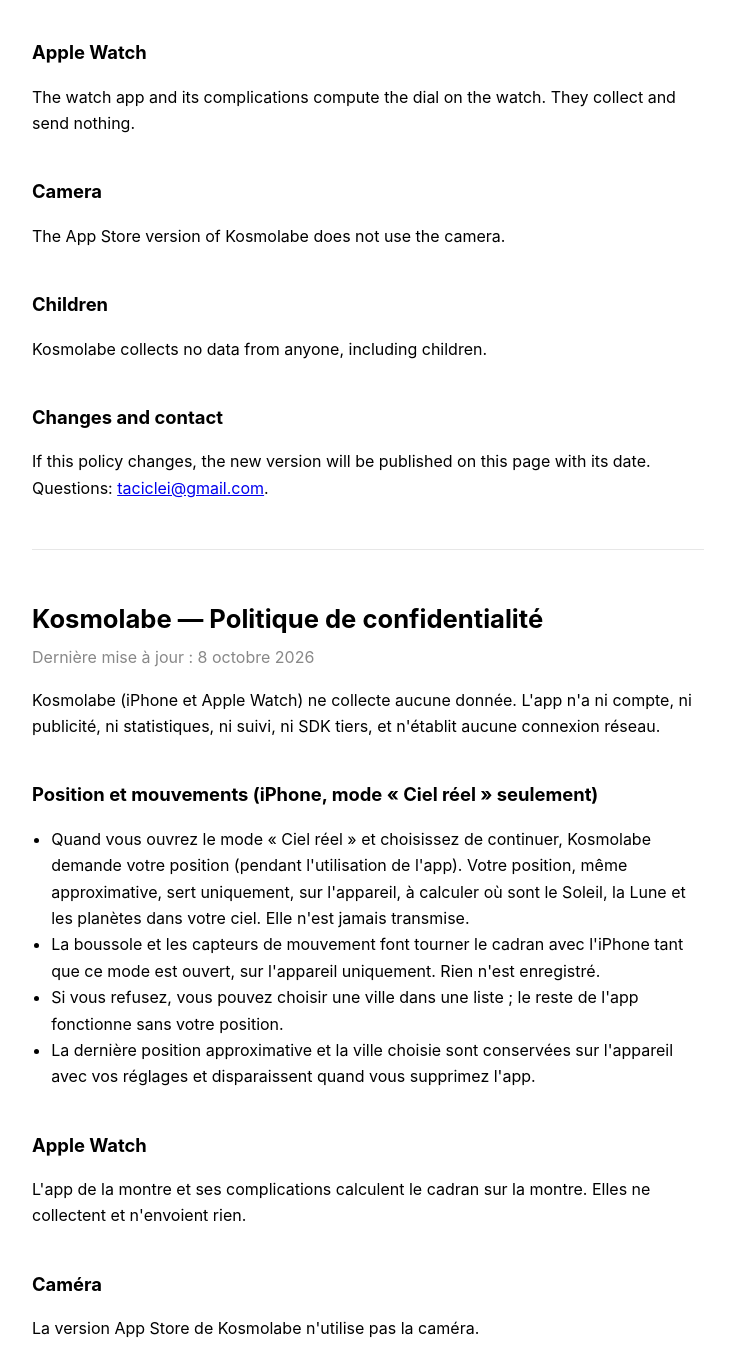
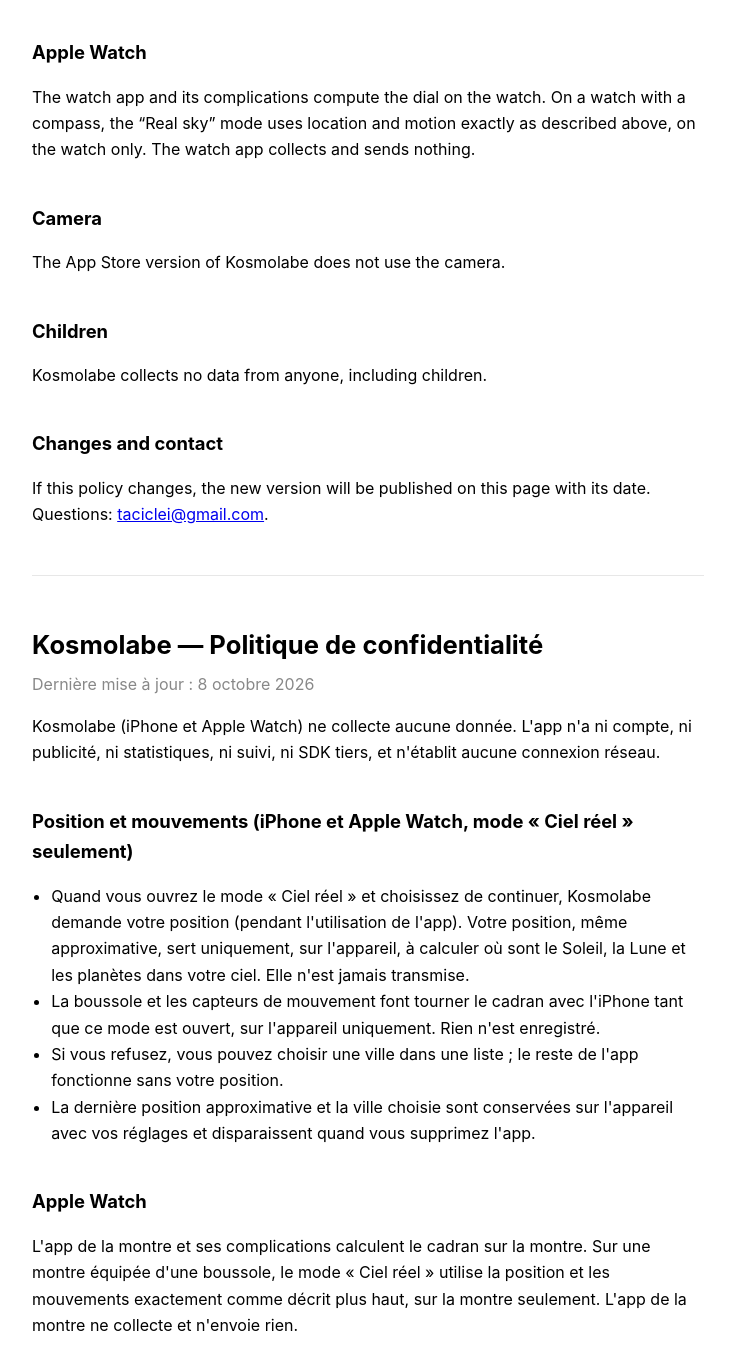
Before and after one commit to taciclei/kosmolabe-site, a plain HTML site: page index.html in a window 1280 px wide. Shown: the part 611-1956 px from the top of the page, without its empty margins (272-1007 px from the left). Drawn offline with Linux system fonts and the light colour scheme.

Commit message:
Privacy policy: the watch's Real sky mode also uses location on the watch

```diff
--- a/index.html
+++ b/index.html
@@ -25,7 +25,7 @@
 <p>Kosmolabe (iPhone and Apple Watch) does not collect any data. It has no account, no advertising,
 no analytics, no tracking and no third-party SDK, and it makes no network connection.</p>
 
-<h2>Location and motion (iPhone, “Real sky” mode only)</h2>
+<h2>Location and motion (iPhone and Apple Watch, “Real sky” mode only)</h2>
 <ul>
   <li>When you open the “Real sky” mode and choose to continue, Kosmolabe asks for your location
       (while using the app). Your location, even approximate, is used only on your device to compute
@@ -38,7 +38,7 @@
 </ul>
 
 <h2>Apple Watch</h2>
-<p>The watch app and its complications compute the dial on the watch. They collect and send nothing.</p>
+<p>The watch app and its complications compute the dial on the watch. On a watch with a compass, the “Real sky” mode uses location and motion exactly as described above, on the watch only. The watch app collects and sends nothing.</p>
 
 <h2>Camera</h2>
 <p>The App Store version of Kosmolabe does not use the camera.</p>
@@ -59,7 +59,7 @@
 <p>Kosmolabe (iPhone et Apple Watch) ne collecte aucune donnée. L'app n'a ni compte, ni publicité,
 ni statistiques, ni suivi, ni SDK tiers, et n'établit aucune connexion réseau.</p>
 
-<h2>Position et mouvements (iPhone, mode « Ciel réel » seulement)</h2>
+<h2>Position et mouvements (iPhone et Apple Watch, mode « Ciel réel » seulement)</h2>
 <ul>
   <li>Quand vous ouvrez le mode « Ciel réel » et choisissez de continuer, Kosmolabe demande votre position
       (pendant l'utilisation de l'app). Votre position, même approximative, sert uniquement, sur l'appareil,
@@ -73,8 +73,9 @@
 </ul>
 
 <h2>Apple Watch</h2>
-<p>L'app de la montre et ses complications calculent le cadran sur la montre. Elles ne collectent et
-n'envoient rien.</p>
+<p>L'app de la montre et ses complications calculent le cadran sur la montre. Sur une montre équipée d'une boussole,
+le mode « Ciel réel » utilise la position et les mouvements exactement comme décrit plus haut, sur la montre seulement.
+L'app de la montre ne collecte et n'envoie rien.</p>
 
 <h2>Caméra</h2>
 <p>La version App Store de Kosmolabe n'utilise pas la caméra.</p>
```
